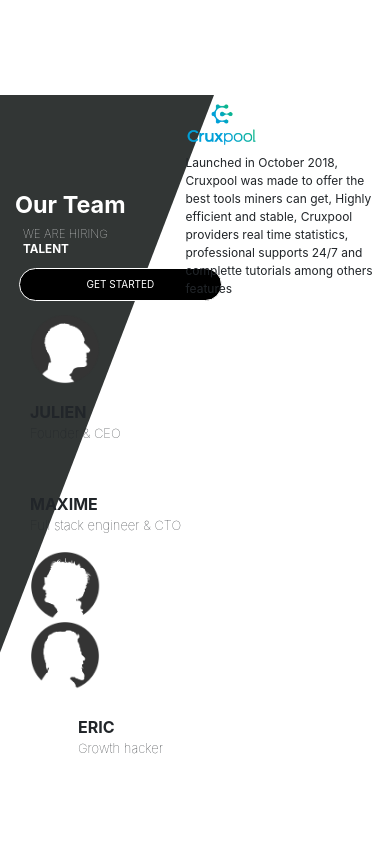
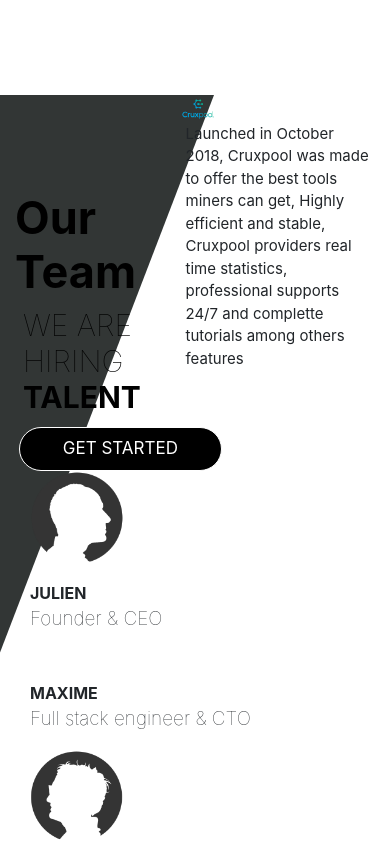
Before and after one commit to Aetra/Site_Vitrine_Iliium, a React (Create React App) app: page / in a window 390 px wide. Shown: the part 3620-4462 px from the top of the page. Built offline with nearby package versions, Linux system fonts and the light colour scheme.

Commit message:
ModifMobile

```diff
--- a/src/app/components/Page/Team/Team.jsx
+++ b/src/app/components/Page/Team/Team.jsx
@@ -12,38 +12,38 @@ const Team = () => {
       <div className="stTeam container-fluid col-12 justify-content-stretch">
         <div className="teamRo row">
           <div className="col-12">
-            <h1 className="text-center font-weight-bold">Our Team</h1>
-            <h2 className="text-center"><span className="fnt"> WE ARE HIRING</span><b> TALENT</b></h2>
+            <h1 className="titleOurTeam text-center font-weight-bold">Our Team</h1>
+            <h2 className="sectitleOurTeam text-center"><span className="fnt"> WE ARE HIRING</span><b> TALENT</b></h2>
           </div>
         </div>
 
-          <div className="mt-3 row justify-content-center">
+          <div className="mt-2 row justify-content-center">
               <a href="https://cruxpool.com/#/" className="mt-4 btnStart btn btn-outline-dark btn-lg active" role="button" aria-pressed="true">GET STARTED</a>
           </div>
 
-            <div class="mt-5 container-fluid">
+            <div class="mt-5">
                 <div className="row">
                     <div className="col-3">
                           <img src={Julien} alt="ballJ" className="circleJulien"/>
                     </div>
-                    <div className=" col-9">
-                     <p className="pt-2">
-                      <b>JULIEN</b>
+                    <div className="col-9">
+                     <p className="pl-2 pt-3">
+                      <b className="txtCircle">JULIEN</b>
                       <p className="secTxt">Founder & CEO</p>
                     </p>
                     </div>
                 </div>
 
                 <div className="mt-4 row">
-                  <div className=" col-5 offset-4">
+                  <div className=" col-6 offset-2">
                     <div className="circleSize2">
-                      <p className="pt-2 pl-1 txtMax">
-                        <b>MAXIME</b>
+                      <p className="pt-2 ml-3 txtMax">
+                        <b className="txtCircle">MAXIME</b>
                         <p className="secTxt">Full stack engineer & CTO</p>
                       </p>
                     </div>
                   </div>
-                    <div className="col-3">
+                    <div className="col-4">
                         <img src={Maxime} alt="ballM" className="circleMaxime"/>
                     </div>
                 </div>
@@ -55,8 +55,8 @@ const Team = () => {
                     </div>
                   </div>
                   <div className="col-9">
-                    <p className="mt-2 txtEric">
-                      <b>ERIC</b>
+                    <p className="pl-2 mt-3 txtEric">
+                      <b className="txtCircle">ERIC</b>
                       <p className="secTxt">Growth hacker</p>
                     </p>
                   </div>
--- a/src/app/components/Page/Team/style_Team.css
+++ b/src/app/components/Page/Team/style_Team.css
@@ -74,10 +74,9 @@
 
 /* Mobile Devices */
 @media (max-width: 767px){
-  .txtUnderCrux {
-    font-size:12px;
+  .stTeam {
+    min-height: 100vh;
   }
-
   .btnStart {
     background-color: black !important;
     color:white !important;
@@ -85,14 +84,31 @@
     text-align:center;
     border-color: white !important;
     border-radius:49px !important;
-    font-size: 10px !important;
+    font-size: 17px !important;
   }
 
   .circleJulien, .circleEric, .circleMaxime {
-    width:18vw;
+    width:24vw;
   }
-  .logoCrux {
-    height: 15vw;
+  .titleOurTeam {
+    font-size:45px !important;
+    color:black;
+  }
+
+  .sectitleOurTeam {
+    font-size: 30px;
+    color:black;
+  }
+
+  .secTxt {
+    font-size:19px;
+    font-weight: lighter;
+  }
+  .txtCircle{
+    font-size: 20px;
+  }
+  .orgn{
+    height:80vh;
   }
 
 }
```
